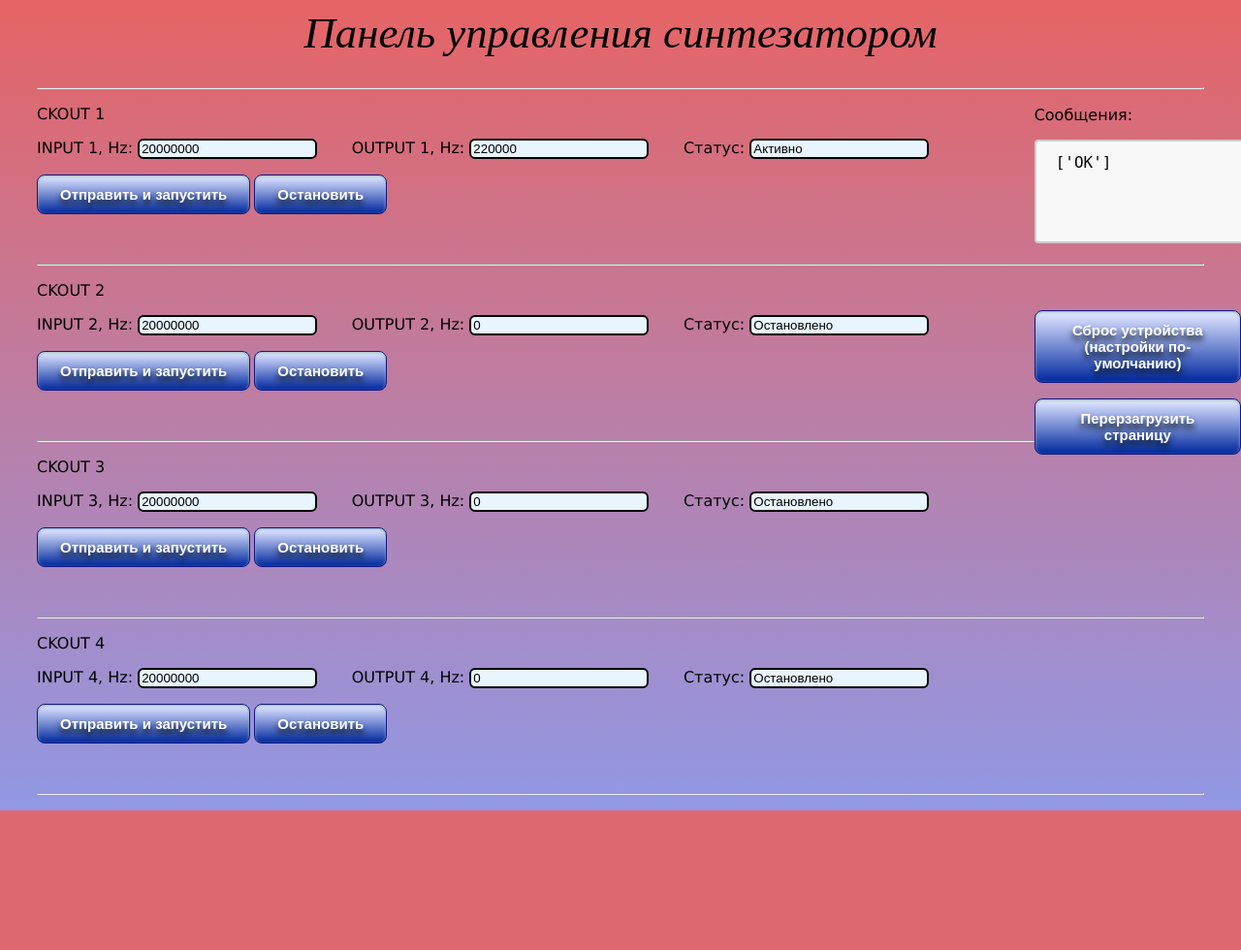
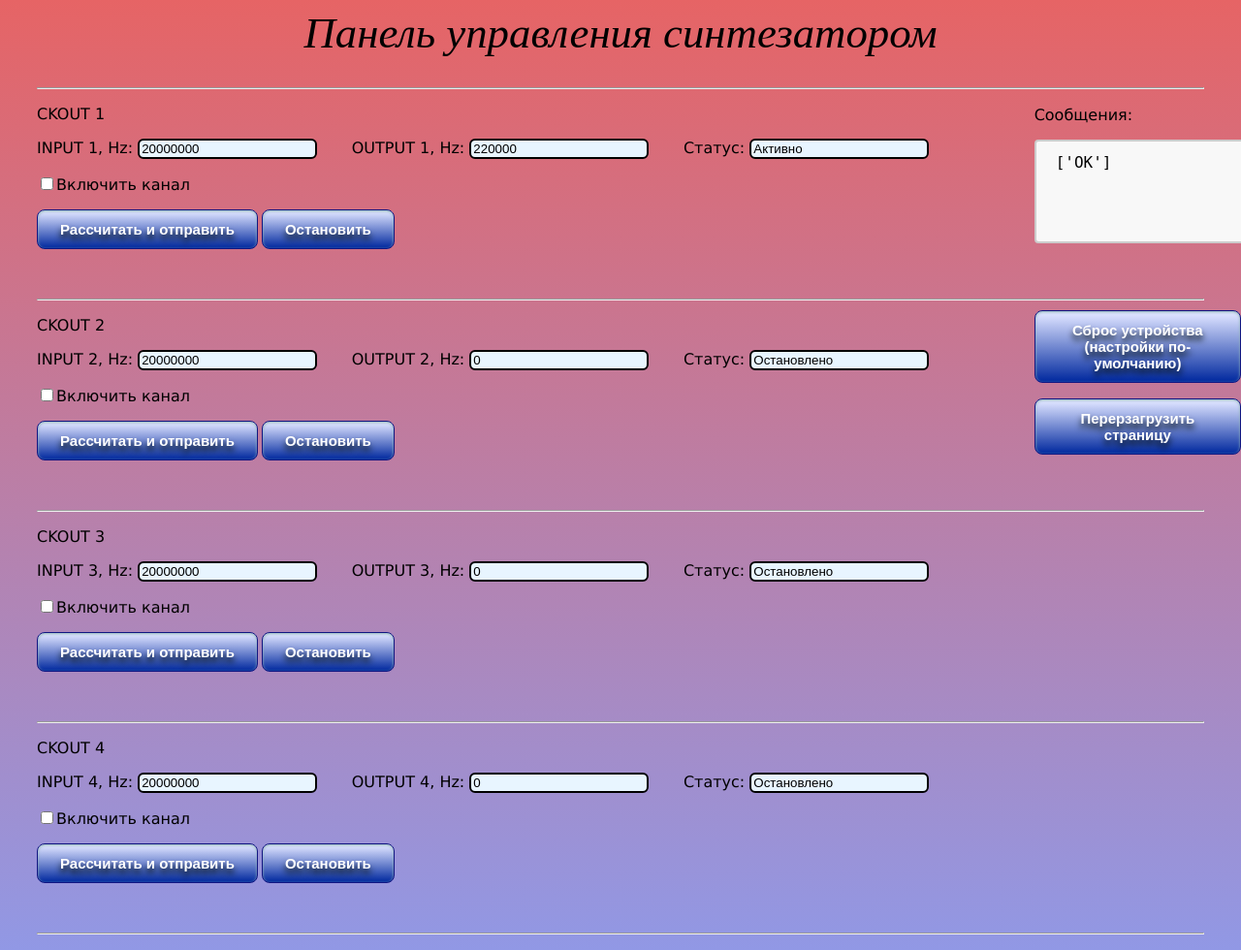
Before and after one commit to dmt0768/Synthesizer_upd, a Django app: page / in a window 1280 px wide. Shown: the whole page at 97% size. Before the commit the page ends 836 px from the top, so only its background shows below. Run offline with Django 3.2, Linux system fonts and the light colour scheme; data comes from the database, SQL or seed files in the repository; data that the repository does not hold is empty.

Commit message:
HTML_change

```diff
--- a/server/core/templates/core/Create_tmpl.html
+++ b/server/core/templates/core/Create_tmpl.html
@@ -6,7 +6,8 @@
                     <p>INPUT {{line.id}}, Hz: <input id="input" type="text" readonly name="input_freq" placeholder="{{line.input_freq}}" value="{{line.input_freq}}"> &nbsp; &nbsp; &nbsp;
                     OUTPUT {{line.id}}, Hz: <input id="output" type="text" name="output_freq" placeholder="{{line.output_freq}}" value="{{line.output_freq}}"> &nbsp; &nbsp; &nbsp;
                     Статус: <input type="text" readonly name="status" value="{{line.status}}"> </p>
-                    <button id="button" type="button" name="edit" value="{{line.id}}" onclick="edit_page('form{{line.id}}')">Отправить и запустить</button>
+                    <p><input type="checkbox" name="a" value="1417">Включить канал</p>
+                    <button id="button" type="button" name="edit" value="{{line.id}}" onclick="edit_page('form{{line.id}}')">Рассчитать и отправить</button>
                 </form>
 
                 <button name="stop" type="button" onclick="stop_page(this.value, this.name)" value="{{line.id}}" style="display:inline">Остановить</button>
--- a/server/core/templates/core/Main_page.html
+++ b/server/core/templates/core/Main_page.html
@@ -79,7 +79,8 @@
                     <p>INPUT {{line.id}}, Hz: <input id="input" type="text" readonly name="input_freq" placeholder="{{line.input_freq}}" value="{{line.input_freq}}"> &nbsp; &nbsp; &nbsp;
                     OUTPUT {{line.id}}, Hz: <input id="output" type="text" name="output_freq" placeholder="{{line.output_freq}}" value="{{line.output_freq}}"> &nbsp; &nbsp; &nbsp;
                     Статус: <input type="text" readonly name="status" value="{{line.status}}"> </p>
-                    <button id="button" type="button" name="edit" value="{{line.id}}" onclick="edit_page('form{{line.id}}')">Отправить и запустить</button>
+                    <p><input type="checkbox" name="a" value="1417">Включить канал</p>
+                    <button id="button" type="button" name="edit" value="{{line.id}}" onclick="edit_page('form{{line.id}}')">Рассчитать и отправить</button>
                 </form>
 
                 <button name="stop" type="button" onclick="stop_page(this.value, this.name)" value="{{line.id}}" style="display:inline">Остановить</button>
```
